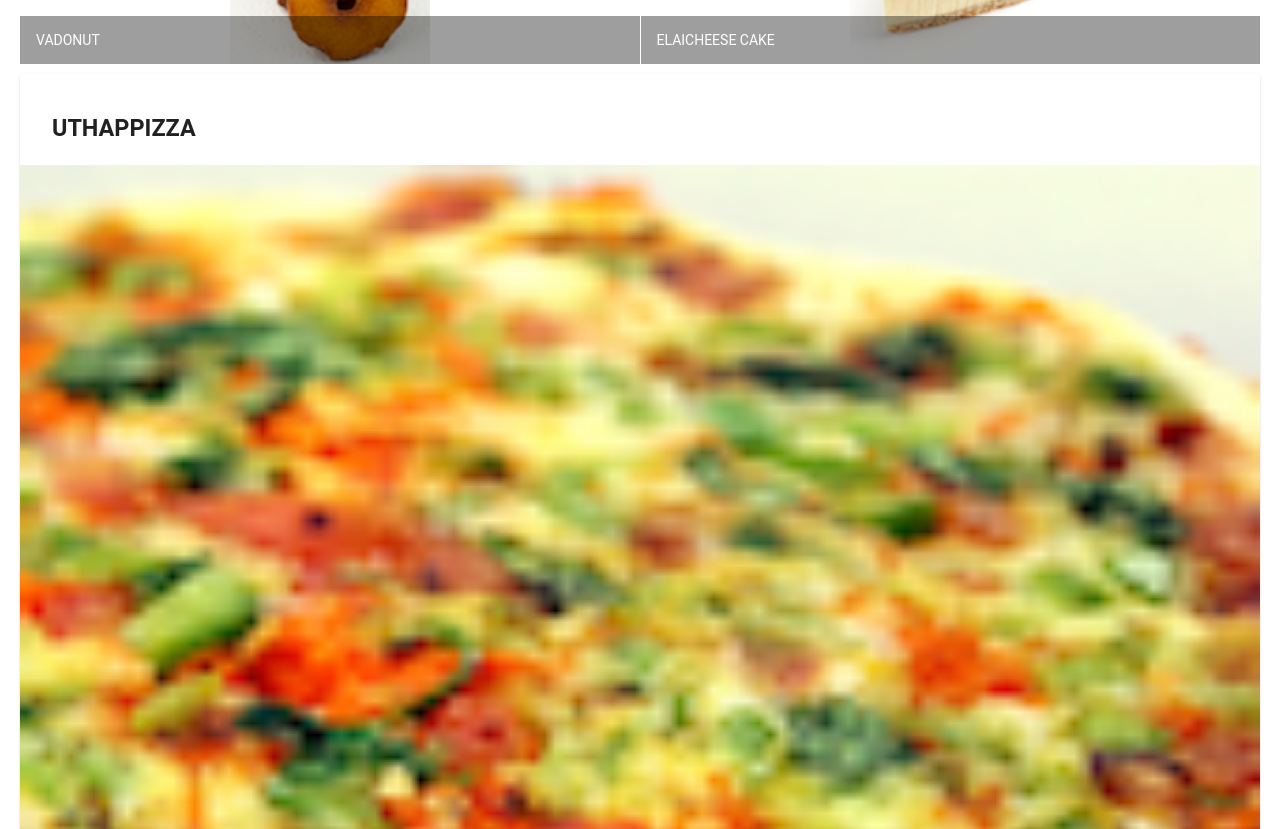
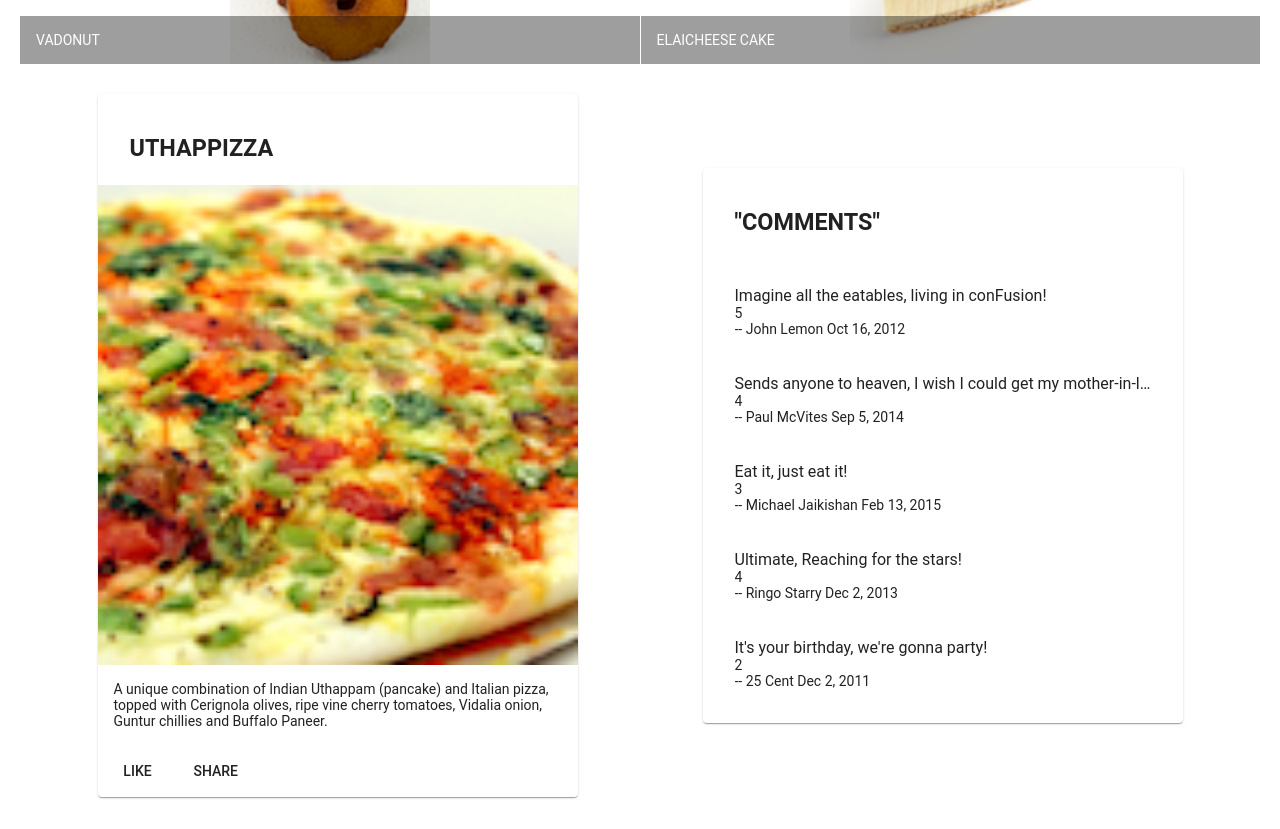
Before and after one commit to quietgecko/Coursera-Angular, an Angular app: page / in a window 1280 px wide. Shown: the part 500-1329 px from the top of the page. Built offline with nearby package versions, Linux system fonts and the light colour scheme.

Commit message:
Assignment 1

```diff
--- a/src/app/app.module.ts
+++ b/src/app/app.module.ts
@@ -11,6 +11,7 @@
 import { AppComponent } from './app.component';
 import 'hammerjs';
 import { MenuComponent } from './menu/menu.component';
+import { DishdetailComponent } from './dishdetail/dishdetail.component';
 
 //Ng module decorator
 //decorator is a function that modified JS cleasses
@@ -20,7 +21,8 @@
   //declares the view classes that belong to this module
   declarations: [
     AppComponent,
-    MenuComponent
+    MenuComponent,
+    DishdetailComponent
   ],
   // import modules to be used
   imports: [
--- /dev/null
+++ b/src/app/dishdetail/dishdetail.component.html
@@ -0,0 +1,50 @@
+<div class="container"
+    fxLayout="row"
+    fxLayout.sm="column"
+    fxLayout.xs="column"
+    fxLayoutAlign.gt-md="space-around center"
+    fxLayoutGap="10px"
+    fxLayoutGap.xs="0">
+
+  <div fxFlex="40">
+    <mat-card>
+      <mat-card-header>
+        <mat-card-title>
+          <h3> {{dish.name | uppercase }}</h3>
+        </mat-card-title>
+      </mat-card-header>
+      <img mat-card-image src={{dish.image}} alt={{dish.name}}>
+      <mat-card-content>
+        <p> {{dish.description}}</p>
+      </mat-card-content>
+      <mat-card-actions>
+        <button mat-button> LIKE </button>
+        <button mat-button> SHARE </button>
+      </mat-card-actions>
+    </mat-card>
+  </div>
+
+  <div fxFlex="40">
+    <mat-card>
+      <mat-card-header>
+        <mat-card-title>
+          <h3> "COMMENTS" </h3>
+        </mat-card-title>
+      </mat-card-header>
+
+      <mat-card-content>
+        <mat-list>
+          <mat-list-item *ngFor="let comments of dish.comments">
+            <h1 matLine> {{comments.comment}} </h1>
+            <p matLine>
+              <span> {{comments.rating}} </span>
+            </p>
+            <p matLine>
+              <span> -- {{comments.author}} {{comments.date | date }} </span>
+            </p>
+          </mat-list-item>
+        </mat-list>
+      </mat-card-content>
+    </mat-card>
+  </div>
+</div>
--- /dev/null
+++ b/src/app/dishdetail/dishdetail.component.ts
@@ -0,0 +1,61 @@
+import { Component, OnInit } from '@angular/core';
+
+const DISH = {
+  id: '0',
+  name: 'Uthappizza',
+  image: '/assets/images/uthappizza.png',
+  category: 'mains',
+  featured: true,
+  label: 'Hot',
+  price: '4.99',
+  // tslint:disable-next-line:max-line-length
+  description: 'A unique combination of Indian Uthappam (pancake) and Italian pizza, topped with Cerignola olives, ripe vine cherry tomatoes, Vidalia onion, Guntur chillies and Buffalo Paneer.',
+  comments: [
+       {
+           rating: 5,
+           comment: 'Imagine all the eatables, living in conFusion!',
+           author: 'John Lemon',
+           date: '2012-10-16T17:57:28.556094Z'
+       },
+       {
+           rating: 4,
+           comment: 'Sends anyone to heaven, I wish I could get my mother-in-law to eat it!',
+           author: 'Paul McVites',
+           date: '2014-09-05T17:57:28.556094Z'
+       },
+       {
+           rating: 3,
+           comment: 'Eat it, just eat it!',
+           author: 'Michael Jaikishan',
+           date: '2015-02-13T17:57:28.556094Z'
+       },
+       {
+           rating: 4,
+           comment: 'Ultimate, Reaching for the stars!',
+           author: 'Ringo Starry',
+           date: '2013-12-02T17:57:28.556094Z'
+       },
+       {
+           rating: 2,
+           comment: 'It\'s your birthday, we\'re gonna party!',
+           author: '25 Cent',
+           date: '2011-12-02T17:57:28.556094Z'
+       }
+   ]
+};
+
+@Component({
+  selector: 'app-dishdetail',
+  templateUrl: './dishdetail.component.html',
+  styleUrls: ['./dishdetail.component.scss']
+})
+export class DishdetailComponent implements OnInit {
+
+  dish = DISH;
+
+  constructor() { }
+
+  ngOnInit() {
+  }
+
+}
--- a/src/app/menu/menu.component.html
+++ b/src/app/menu/menu.component.html
@@ -20,23 +20,8 @@
     </mat-grid-list>
   </div>
 
-  <div fxFlex *ngIf="selectedDish">
-    <mat-card>
-      <mat-card-header>
-        <mat-card-title>
-          <h3> {{selectedDish.name | uppercase }}</h3>
-        </mat-card-title>
-      </mat-card-header>
-      <img mat-card-image src={{selectedDish.image}} alt={{selectedDish.name}}>
-      <mat-card-content>
-        <p> {{selectedDish.description}}</p>
-      </mat-card-content>
-      <mat-card-actions>
-        <button mat-button> LIKE </button>
-        <button mat-button> SHARE </button>
-      </mat-card-actions>
-    </mat-card>
+  <div fxFlex>
+    <app-dishdetail></app-dishdetail>
   </div>
 
-
 </div>
```
Also changed, not shown: src/app/dishdetail/dishdetail.component.scss (added), 1 other file (tests, documents, lock files or other folders).
